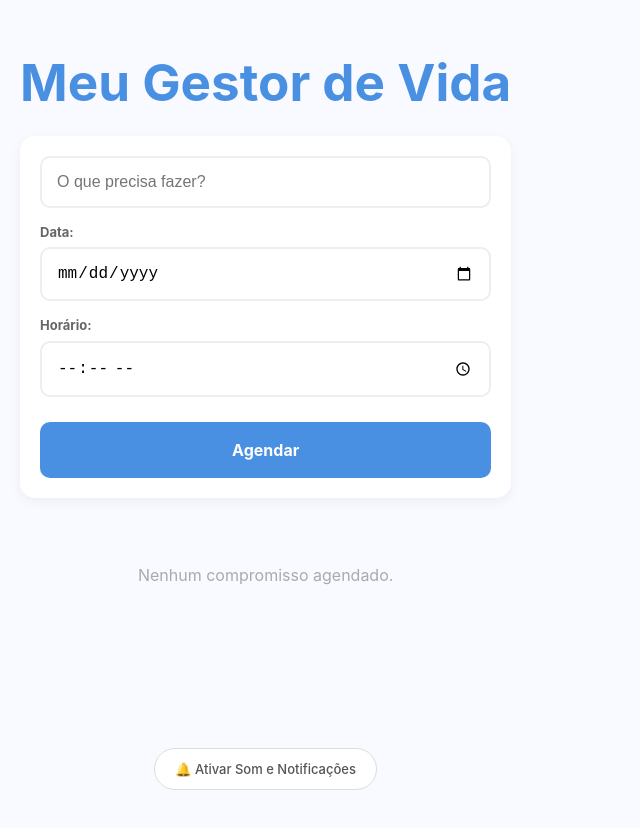
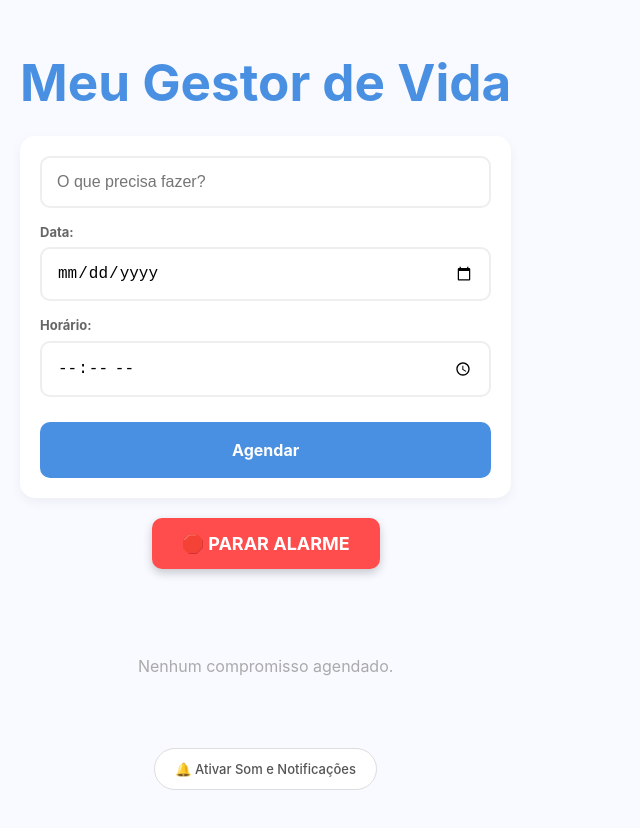
Before and after one commit to alianorafael-ti/gestor-tempo, a React (Vite) app: page / in a window 1280 px wide. Shown: the top 828 px of the page, without its empty margins (0-640 px from the left). Built offline with nearby package versions, Linux system fonts and the light colour scheme.

Commit message:
Versao final com botao de parar e correcoes

```diff
--- a/src/App.jsx
+++ b/src/App.jsx
@@ -1,7 +1,8 @@
-import { useState, useEffect } from 'react'
+import { useState, useEffect, useRef } from 'react'
 import './App.css'
 
 function App() {
+  const audioRef = useRef(new Audio('/alarm.wav'));
   const [tarefas, setTarefas] = useState(() => {
     const salvas = localStorage.getItem('minhasTarefas');
     return salvas ? JSON.parse(salvas) : [];
@@ -15,23 +16,33 @@ function App() {
     localStorage.setItem('minhasTarefas', JSON.stringify(tarefas));
   }, [tarefas]);
 
+  // FUNÇÃO PARA PARAR O SOM
+  const pararAlarme = () => {
+    if (audioRef.current) {
+      audioRef.current.pause();
+      audioRef.current.currentTime = 0;
+    }
+  };
+
   // Lógica de Alerta (Checa a cada segundo)
   useEffect(() => {
     const intervalo = setInterval(() => {
-      const agoraData = new Date().toISOString().split('T')[0]; // Formato YYYY-MM-DD
+      const agoraData = new Date().toISOString().split('T')[0];
       const agoraHora = new Date().toLocaleTimeString('pt-BR', { hour: '2-digit', minute: '2-digit' });
 
       tarefas.forEach(t => {
         if (t.data === agoraData && t.hora === agoraHora && !t.notificado) {
           // 1. Tocar o Som
-          const audio = new Audio('https://assets.mixkit.co/active_storage/sfx/2869/2869-preview.mp3');
-          audio.play().catch(e => console.log("Aguardando interação para tocar som"));
+          audioRef.current.play().catch(e => console.log("Erro ao tocar:", e));
+          audioRef.current.loop = true;
 
           // 2. Notificação de Sistema
-          new Notification("Lembrete: " + t.texto, {
-            body: `Horário: ${t.hora}`,
-            icon: "/vite.svg"
-          });
+          if (Notification.permission === "granted") {
+            new Notification("Lembrete: " + t.texto, {
+              body: `Horário: ${t.hora}`,
+              icon: "/vite.svg"
+            });
+          }
 
           marcarComoNotificado(t.id);
         }
@@ -102,6 +113,26 @@ function App() {
         <button className="btn-agendar" onClick={adicionarTarefa}>Agendar</button>
       </div>
 
+      {/* BOTÃO PARA PARAR O SOM QUANDO ESTIVER TOCANDO */}
+      <div style={{ textAlign: 'center', margin: '20px 0' }}>
+        <button
+          onClick={pararAlarme}
+          style={{
+            backgroundColor: '#ff4d4d',
+            color: 'white',
+            padding: '15px 30px',
+            fontSize: '18px',
+            fontWeight: 'bold',
+            borderRadius: '10px',
+            cursor: 'pointer',
+            border: 'none',
+            boxShadow: '0 4px 10px rgba(0,0,0,0.2)'
+          }}
+        >
+          🛑 PARAR ALARME
+        </button>
+      </div>
+
       <div className="lista-tarefas">
         {tarefas.length > 0 ? (
           tarefas
@@ -123,9 +154,11 @@ function App() {
 
       <footer className="rodape">
         <button className="btn-discreto" onClick={() => {
-          Notification.requestPermission().then(p => alert("Permissão: " + p));
-          const audio = new Audio('/alarm.wav');
-          audio.play();
+          Notification.requestPermission().then(p => alert("Notificações: " + p));
+          pararAlarme(); // Testa se o controle de áudio está funcionando
+          audioRef.current.play().then(() => {
+             setTimeout(() => pararAlarme(), 2000); // Toca 2 segundos e para
+          });
         }}>
           🔔 Ativar Som e Notificações
         </button>
```
